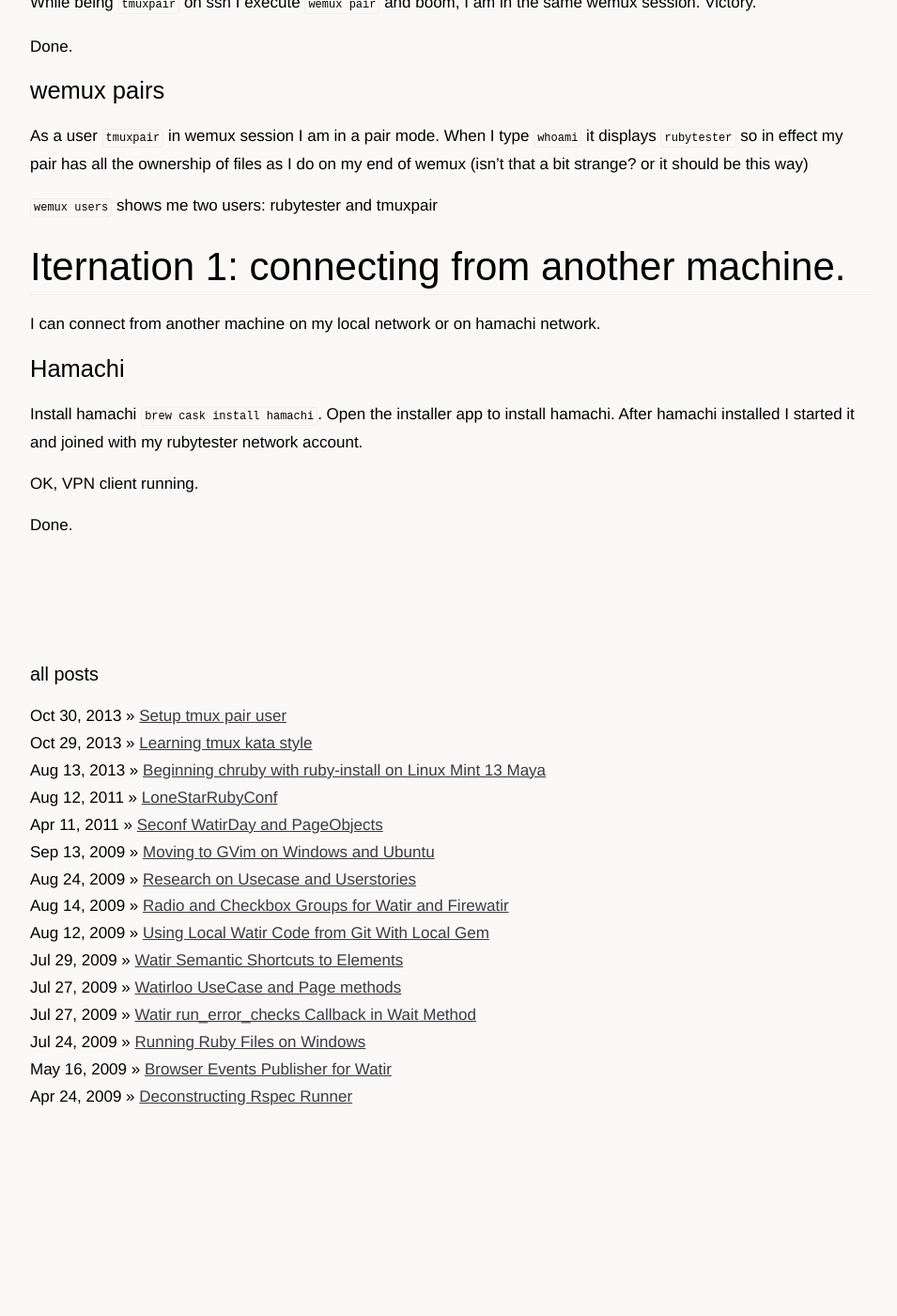
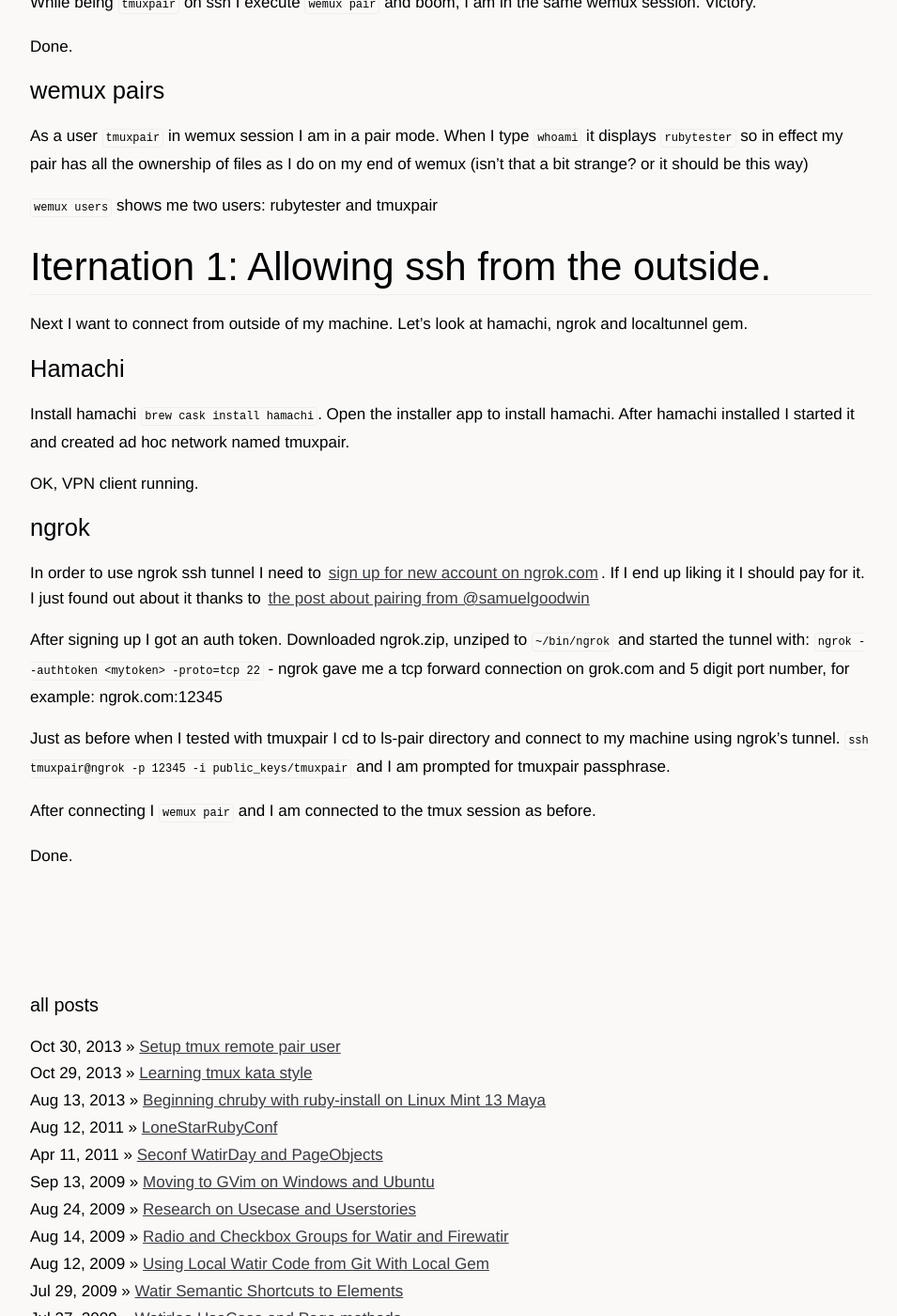
Before and after one commit to marekj/marekj.github.io, a Jekyll site: the page built from _posts/2013-10-30-setup-tmux-pair-user.md, in a window 1280 px wide and 1400 px high, scrolled down 1278 px. Shown: the whole window at 94% size, without its empty margins (160-1115 px from the left). Built offline with Jekyll 4.4.1, drawn with Linux system fonts in a browser that asks for light colours; Markdown is read by kramdown in place of the engine named in the settings; comment, search, counter and statistics services are not loaded; before the commit the page ends 2506 px from its top, so only the background shows below that; some of the changed text lies outside the part shown.

Commit message:
add ngrok setup

```diff
--- a/_posts/2013-10-30-setup-tmux-pair-user.md
+++ b/_posts/2013-10-30-setup-tmux-pair-user.md
@@ -1,6 +1,6 @@
 ---
 layout: post
-title: Setup tmux pair user
+title: Setup tmux remote pair user
 ---
 
 [This LivingSocial remote pairing project ls-pair](https://github.com/livingsocial/ls-pair) seems like a good place to start setting up machines for remote pair programming.
@@ -41,14 +41,24 @@ As a user `tmuxpair` in wemux session I am in a pair mode. When I type `whoami`
 `wemux users` shows me two users: rubytester and tmuxpair
 
 
-# Iternation 1: connecting from another machine.
+# Iternation 1: Allowing ssh from the outside.
 
-I can connect from another machine on my local network or on hamachi network.
+Next I want to connect from outside of my machine. Let's look at hamachi, ngrok and localtunnel gem.
 
 ## Hamachi
 
-Install hamachi `brew cask install hamachi`. Open the installer app to install hamachi. After hamachi installed I started it and joined with my rubytester network account.
+Install hamachi `brew cask install hamachi`. Open the installer app to install hamachi. After hamachi installed I started it and created ad hoc network named tmuxpair.
 
 OK, VPN client running.
 
+## ngrok
+
+In order to use ngrok ssh tunnel I need to [sign up for new account on ngrok.com](http://ngrok.com/). If I end up liking it I should pay for it. I just found out about it thanks to [the post about pairing from @samuelgoodwin](http://samuelgoodwin.tumblr.com/post/64769827818/how-to-get-started-with-remote-pairing-quickly)
+
+After signing up I got an auth token. Downloaded ngrok.zip, unziped to `~/bin/ngrok` and started the tunnel with: `ngrok --authtoken <mytoken> -proto=tcp 22` - ngrok gave me a tcp forward connection on grok.com and 5 digit port number, for example: ngrok.com:12345
+
+Just as before when I tested with tmuxpair I cd to ls-pair directory and connect to my machine using ngrok's tunnel. `ssh tmuxpair@ngrok -p 12345 -i public_keys/tmuxpair` and I am prompted for tmuxpair passphrase.
+
+After connecting I `wemux pair` and I am connected to the tmux session as before.
+
 Done.
```
